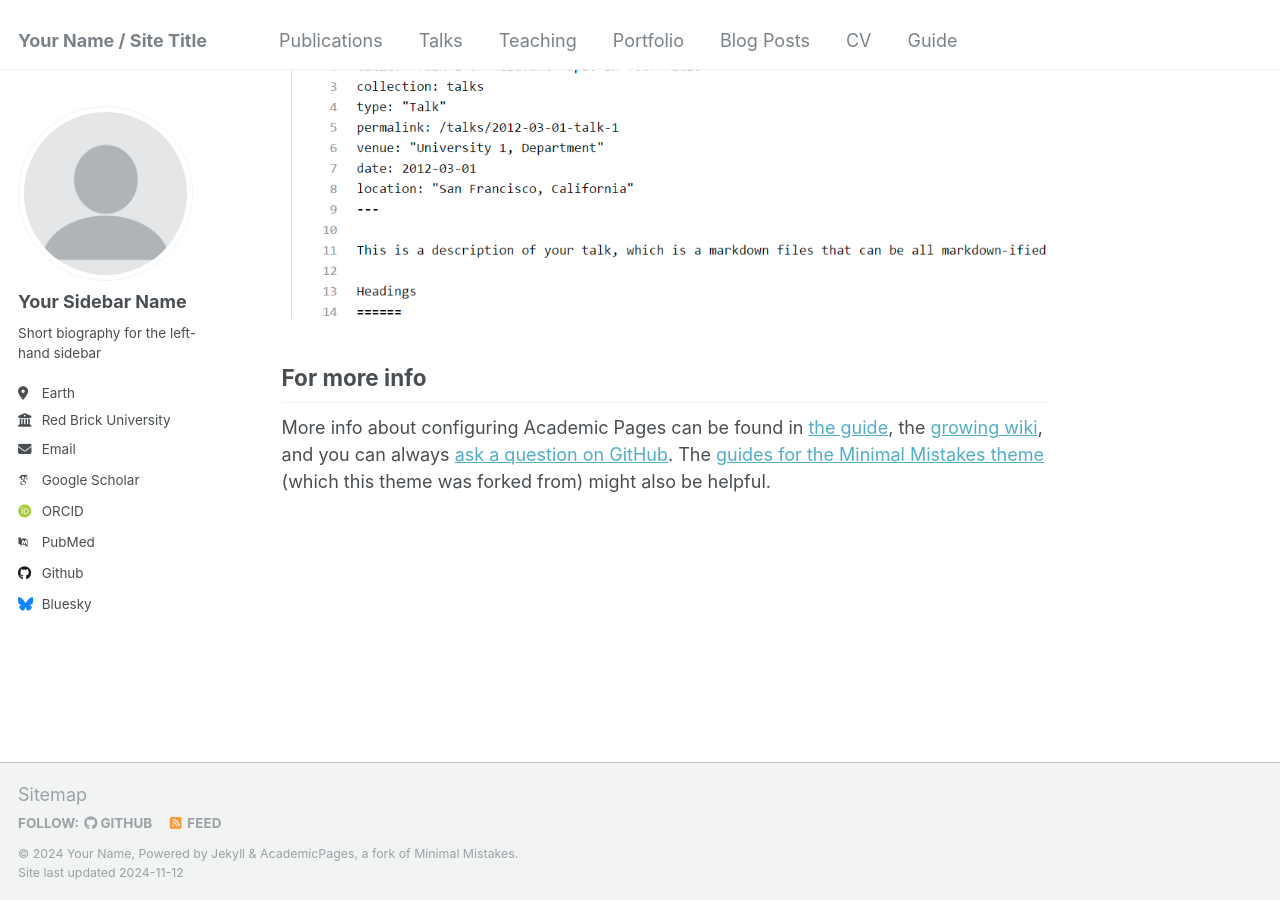
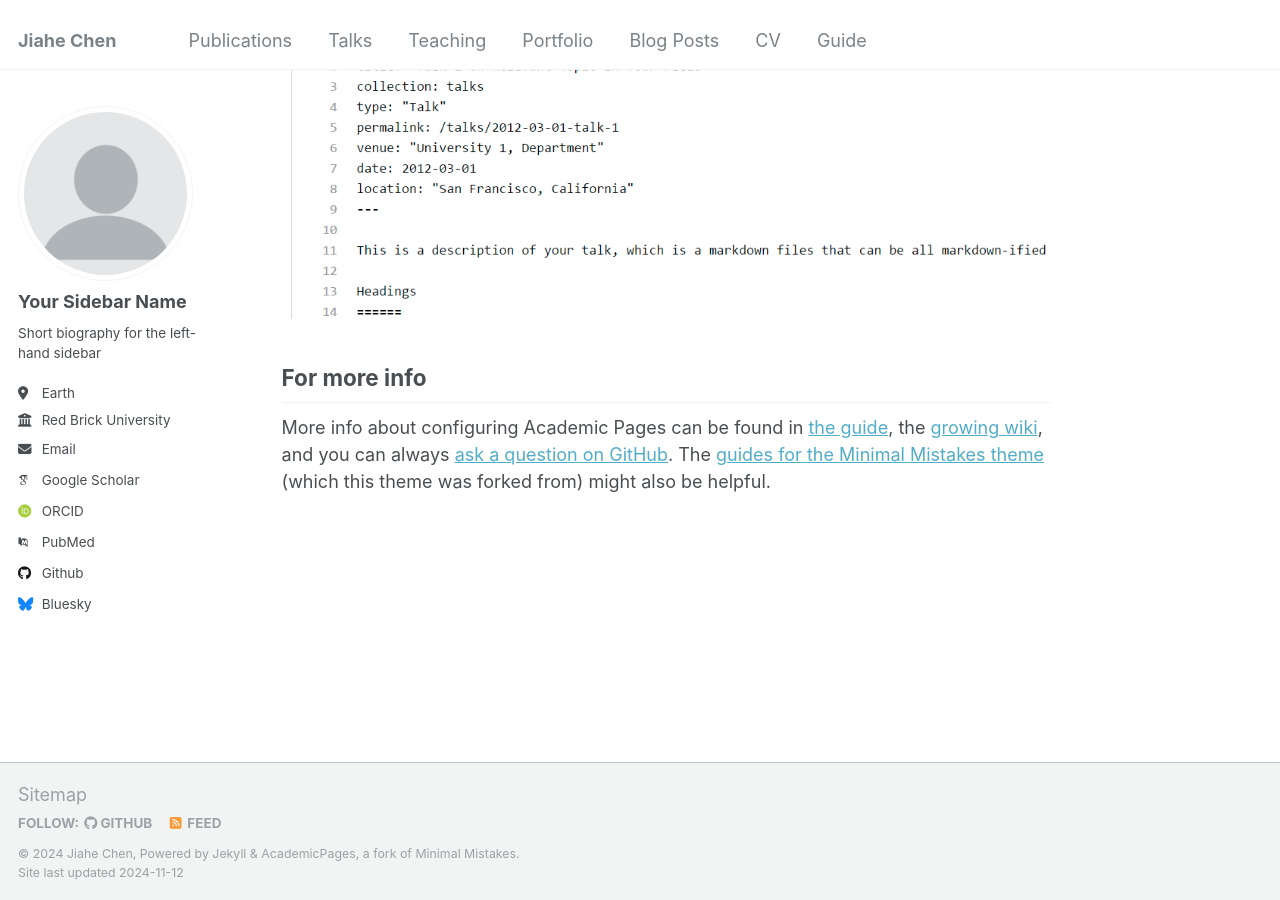
Before and after one commit to Ericland/Ericland.github.io, a Jekyll site: the page built from _pages/about.md, in a window 1280 px wide and 900 px high, scrolled down 2643 px. Built offline with Jekyll 4.4.1, drawn with Linux system fonts in a browser that asks for light colours; some web fonts are replaced.

Commit message:
Update _config.yml

```diff
--- a/_config.yml
+++ b/_config.yml
@@ -8,11 +8,11 @@
 
 # Basic Site Settings
 locale                   : "en-US"
-title                    : "Your Name / Site Title"
+title                    : "Jiahe Chen"
 title_separator          : "-"
-name                     : &name "Your Name"
+name                     : &name "Jiahe Chen"
 description              : &description "personal description"
-url                      : https://academicpages.github.io # the base hostname & protocol for your site e.g. "https://[your GitHub username].github.io"
+url                      : https://Ericland.github.io # the base hostname & protocol for your site e.g. "https://[your GitHub username].github.io"
 baseurl                  : "" # the subpath of your site, e.g. "/blog"
 repository               : "academicpages/academicpages.github.io"
 
```
